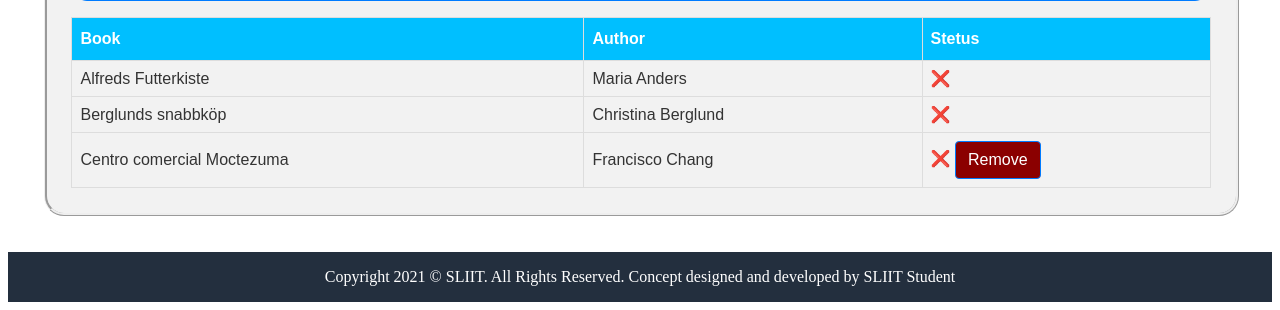
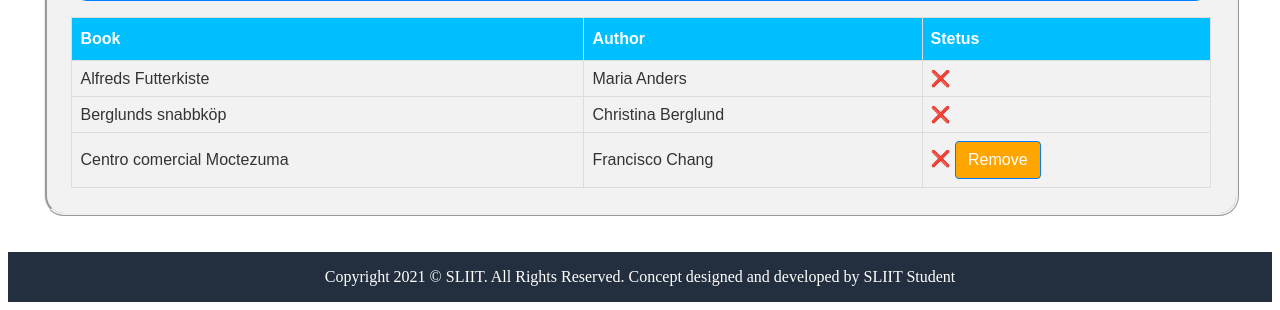
Before and after one commit to Chanuu99/online-library-management-system-, a PHP site: page /Src/it21068546/RequestBooks.php in a window 1280 px wide. Shown: the part 828-1138 px from the top of the page. Run offline with PHP 8.4, Linux system fonts and the light colour scheme.

Commit message:
Update request.css

```diff
--- a/Src/it21068546/css/request.css
+++ b/Src/it21068546/css/request.css
@@ -215,7 +215,7 @@ select.form-controls:focus::-ms-value {
 
 .btn-remove{
   color: #fff;
-  background-color: darkred;
+  background-color: orange;
   border-color: #007bff;
 
 }
```
